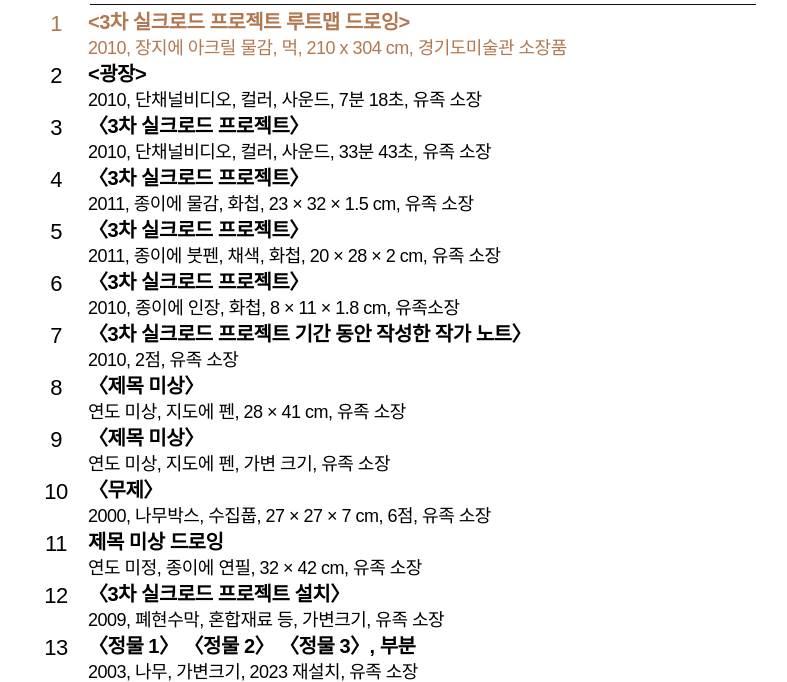
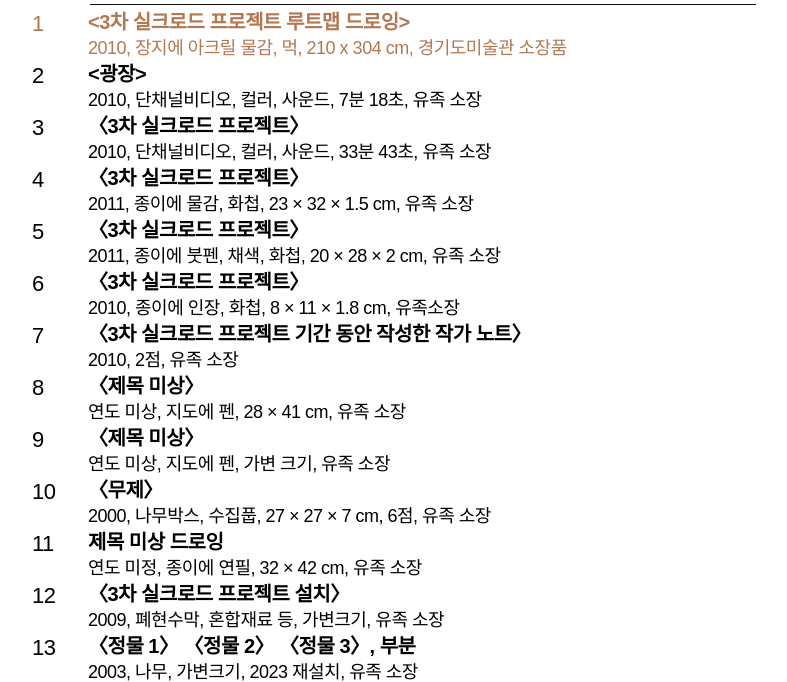
Before and after one commit to milqtbear/pf2023-G.github.io, a plain HTML site: page list/index.html in a window 1280 px wide. Shown: the part 101-783 px from the top of the page, without its empty margins (244-1031 px from the left). Drawn offline with nearby package versions, Linux system fonts and the light colour scheme.

Commit message:
feat: 작품목록 미디어쿼리 숫자 와이드수정

```diff
--- a/css/list.css
+++ b/css/list.css
@@ -102,7 +102,8 @@
 
     .list__oeuvre-num {
         font-size: 1.375rem;
-line-height: 1.8125rem;
+    line-height: 1.8125rem;
+    width: 3rem;
     }
 
     .list__oeuvre-name {
```
